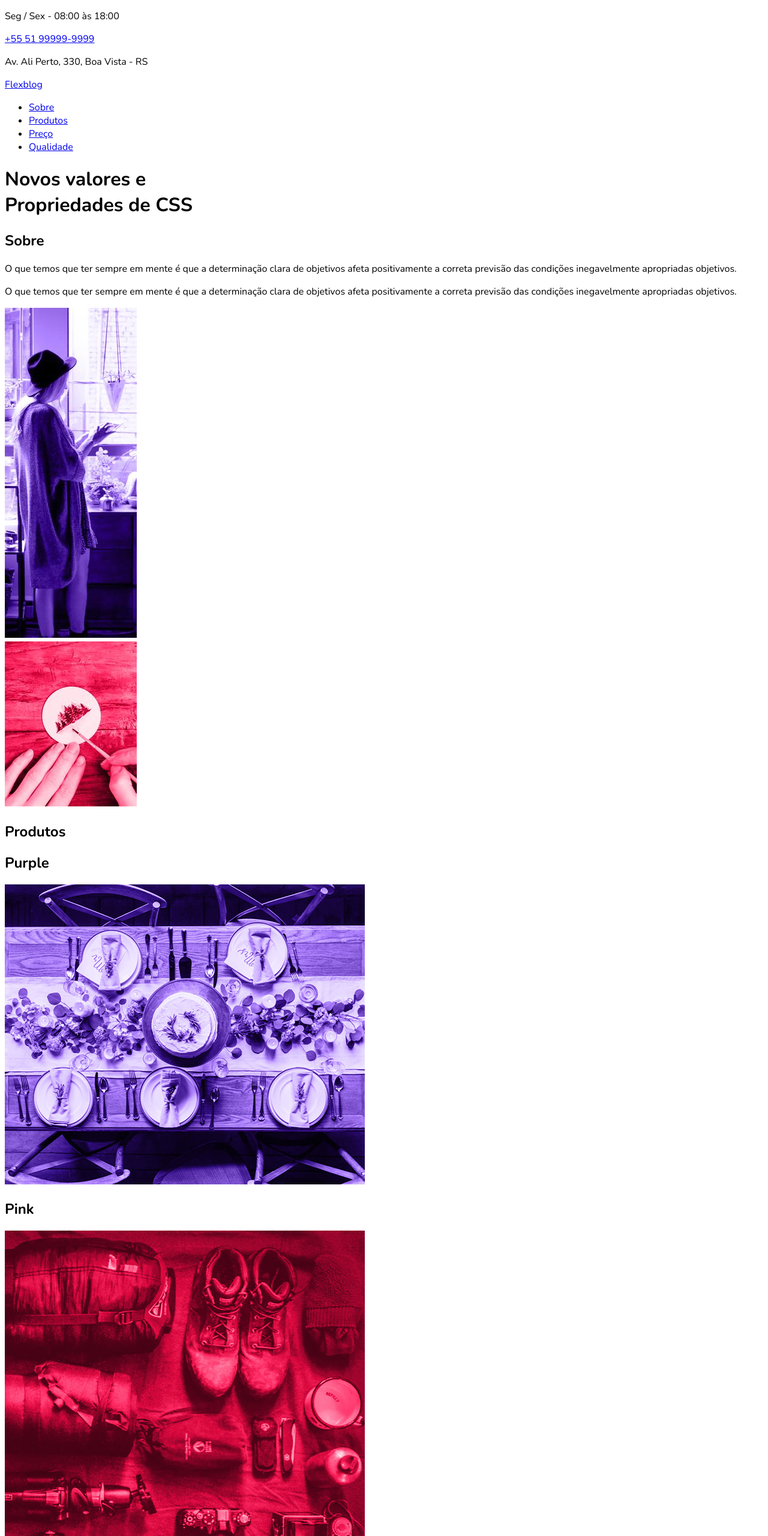
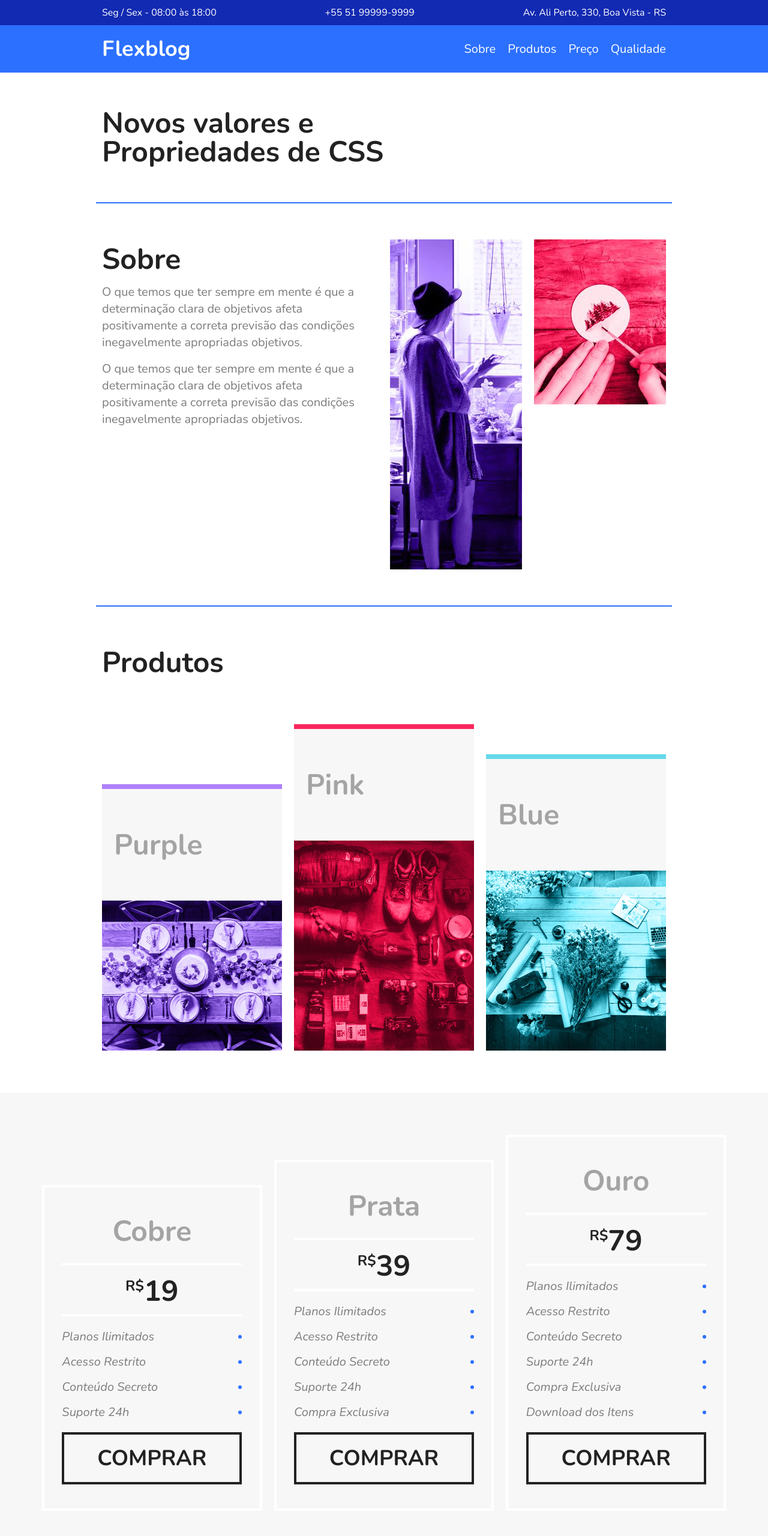
Before and after one commit to FelipeLarsen/Flexblog, a plain HTML site: page index.html in a window 1280 px wide. Shown: the top 2560 px of the page at 60% size. Drawn offline with nearby package versions, Linux system fonts and the light colour scheme.

Commit message:
HTML & CSS

```diff
--- /dev/null
+++ b/css/Footer/footer.css
@@ -0,0 +1,13 @@
+.footer {
+  display: flex;
+  background-color: #2c70ff;
+  height: 200px;
+  align-items: center;
+}
+
+.footer p {
+  flex: 1;
+  text-align: center;
+  font-size: 2.25rem;
+  color: #122ab2;
+}
--- /dev/null
+++ b/css/Global/global.css
@@ -0,0 +1,33 @@
+* {
+  box-sizing: border-box;
+}
+
+body,
+h1,
+h2,
+p,
+ul,
+li,
+a {
+  margin: 0;
+  padding: 0;
+}
+
+body {
+  font-family: Nunito, Helvetica;
+  color: #222222;
+}
+
+ul,
+li {
+  list-style: none;
+}
+
+a {
+  text-decoration: none;
+}
+
+img {
+  display: block;
+  max-width: 100%;
+}
--- /dev/null
+++ b/css/Header/menu.css
@@ -0,0 +1,38 @@
+.menu-bg {
+  background-color: #2c70ff;
+}
+
+.menu {
+  max-width: 960px;
+  margin: 0 auto;
+  padding: 15px 0;
+  display: flex;
+  flex-wrap: wrap;
+  justify-content: space-between;
+  align-items: center;
+}
+
+.menu a {
+  color: #ffffff;
+}
+
+.menu-logo a {
+  font-size: 2.25rem;
+  font-weight: 700;
+  margin: 0 10px;
+}
+
+.menu-nav ul {
+  display: flex;
+  flex-wrap: wrap;
+}
+
+.menu-nav a {
+  font-size: 1.25rem;
+  display: block;
+  padding: 10px;
+}
+
+.menu-nav a:hover {
+  color: #122ab2;
+}
--- /dev/null
+++ b/css/Header/superinfo.css
@@ -0,0 +1,21 @@
+.superinfo-bg {
+  background-color: #122ab2;
+  color: #ffffff;
+}
+
+.superinfo {
+  max-width: 960px;
+  margin: 0 auto;
+  display: flex;
+  justify-content: space-between;
+  flex-wrap: wrap;
+  padding-top: 10px;
+}
+
+.superinfo p {
+  margin: 0 10px 10px 10px;
+}
+
+.superinfo a {
+  color: #ffffff;
+}
--- /dev/null
+++ b/css/Introducao/introducao.css
@@ -0,0 +1,7 @@
+.introducao {
+  font-size: 3rem;
+  line-height: 1;
+  max-width: 960px;
+  margin: 0 auto;
+  padding: 60px 10px;
+}
--- /dev/null
+++ b/css/Newsletter/newsletter.css
@@ -0,0 +1,59 @@
+.newsletter {
+  background-color: #f7f7f7;
+  padding: 60px calc((100% - 960px) / 2);
+  display: flex;
+  flex-wrap: wrap;
+}
+
+.newsletter-info {
+  flex: 1 1 240px;
+  margin: 0 10px;
+}
+
+.newsletter-info h1 {
+  font-size: 3rem;
+  color: #a4a4a4;
+}
+
+.newsletter-info p {
+  font-size: 1.25rem;
+  font-style: italic;
+  max-width: 230px;
+  color: #7c7c7c;
+  margin-bottom: 10px;
+}
+
+.newsletter-form {
+  flex: 2 1 260px;
+  margin: 0 10px;
+  align-self: center;
+  display: flex;
+  flex-wrap: wrap;
+}
+
+.newsletter-form input {
+  flex: 3 1 260px;
+  font-size: 1.25rem;
+  color: #7c7c7c;
+  font-style: italic;
+  font-family: Nunito, Helvetica;
+  border: 4px solid #2c70ff;
+  background: transparent;
+  padding: 15px 10px;
+  margin: 0;
+  border-radius: 0;
+}
+
+.newsletter-form button {
+  flex: 1 1 260px;
+  font-family: Nunito, Helvetica;
+  font-size: 2.25rem;
+  font-weight: 700;
+  text-transform: uppercase;
+  background-color: #2c70ff;
+  color: #ffffff;
+  margin: 0;
+  cursor: pointer;
+  border: none;
+  padding: 15px 10px;
+}
--- /dev/null
+++ b/css/Preco/preco.css
@@ -0,0 +1,74 @@
+.preco {
+  background-color: #f7f7f7;
+  padding: 60px;
+  display: flex;
+  flex-wrap: wrap;
+  align-items: flex-end;
+}
+
+.preco-item {
+  flex: 1 1 260px;
+  border: 4px solid #ffffff;
+  padding: 20px;
+  margin: 10px;
+}
+
+.preco-item h2 {
+  font-size: 3rem;
+  color: #a4a4a4;
+  text-align: center;
+  margin-top: 20px;
+}
+
+.preco-item span {
+  max-width: 300px;
+  margin: 20px auto;
+  display: block;
+  font-size: 3rem;
+  text-align: center;
+  font-weight: 700;
+  padding: 10px 0 5px 0;
+  border-top: 4px solid #ffffff;
+  border-bottom: 4px solid #ffffff;
+}
+
+.preco-item sup {
+  font-size: 1.5rem;
+}
+
+.preco-item ul {
+  max-width: 300px;
+  margin: 20px auto;
+  font-size: 1.25rem;
+  font-style: italic;
+  color: #7c7c7c;
+}
+
+.preco-item li {
+  display: flex;
+  justify-content: space-between;
+  align-items: center;
+  margin-bottom: 15px;
+}
+
+.preco-item li::after {
+  content: "";
+  display: block;
+  width: 6px;
+  height: 6px;
+  background: #2c70ff;
+  border-radius: 50%;
+}
+
+.preco-item a {
+  max-width: 300px;
+  display: block;
+  margin: 20px auto;
+  border: 4px solid;
+  color: #222222;
+  text-transform: uppercase;
+  font-weight: 700;
+  font-size: 2.25rem;
+  padding: 15px 0;
+  text-align: center;
+}
--- /dev/null
+++ b/css/Produtos/produtos.css
@@ -0,0 +1,39 @@
+.produtos {
+  max-width: 960px;
+  margin: 60px auto;
+}
+
+.produtos h1 {
+  font-size: 3rem;
+  margin: 0 10px 60px 10px;
+}
+
+.produtos-container {
+  display: flex;
+  flex-wrap: wrap;
+  align-items: flex-end;
+}
+
+.produtos-item {
+  flex: 1 1 175px;
+  margin: 10px;
+}
+
+.produtos-item h2 {
+  font-size: 3rem;
+  color: #a4a4a4;
+  background-color: #f7f7f7;
+  padding: 60px 20px;
+}
+
+.purple {
+  border-top: 8px solid #ae81ff;
+}
+
+.pink {
+  border-top: 8px solid #f9265e;
+}
+
+.blue {
+  border-top: 8px solid #66d9eb;
+}
--- /dev/null
+++ b/css/Qualidade/qualidade.css
@@ -0,0 +1,43 @@
+.qualidade {
+  max-width: 960px;
+  margin: 60px auto;
+  display: flex;
+  flex-wrap: wrap;
+}
+
+.qualidade-item {
+  flex: 1 1 300px;
+  margin: 20px 10px;
+}
+
+.qualidade-item h2 {
+  font-size: 2.25rem;
+  color: #a4a4a4;
+  margin-bottom: 20px;
+}
+
+.qualidade-item h2::before {
+  content: "";
+  display: inline-block;
+  width: 8px;
+  height: 30px;
+  margin-right: 10px;
+}
+
+.qualidade-item:nth-of-type(3n+1) h2::before {
+  background: #ae81ff;
+}
+
+.qualidade-item:nth-of-type(3n+2) h2::before {
+  background: #f9265e;
+}
+
+.qualidade-item:nth-of-type(3n+3) h2::before {
+  background: #66d9eb;
+}
+
+.qualidade-item p {
+  font-size: 1.25rem;
+  line-height: 1.4;
+  color: #7c7c7c;
+}
--- /dev/null
+++ b/css/Sobre/sobre.css
@@ -0,0 +1,31 @@
+.sobre {
+  border-top: 2px solid #2c70ff;
+  border-bottom: 2px solid #2c70ff;
+  max-width: 960px;
+  margin: 0 auto;
+  padding: 60px 0;
+  display: flex;
+  flex-wrap: wrap;
+}
+
+.sobre-info {
+  flex: 2 1 300px;
+  margin: 0 10px;
+}
+
+.sobre-info h1 {
+  font-size: 3rem;
+  margin-bottom: 0.5rem;
+}
+
+.sobre-info p {
+  font-size: 1.25rem;
+  line-height: 1.4;
+  margin-bottom: 1rem;
+  color: #7c7c7c;
+}
+
+.sobre img {
+  flex: 1 1 160px;
+  margin: 0 10px;
+}
--- a/css/style.css
+++ b/css/style.css
@@ -1,3 +1,27 @@
-body {
-  font-family: Nunito;
-}
+/* GLOBAL */
+@import './Global/global.css';
+
+/* HEADER */
+@import './Header/superinfo.css';
+@import './Header/menu.css';
+
+/* INTRODUCAO */
+@import './Introducao/introducao.css';
+
+/* SOBRE */
+@import './Sobre/sobre.css';
+
+/* PRODUTOS */
+@import './Produtos/produtos.css';
+
+/* PRECO */
+@import './Preco/preco.css';
+
+/* QUALIDADE */
+@import './Qualidade/qualidade.css';
+
+/* NEWSLETTER */
+@import './Newsletter/newsletter.css';
+
+/* FOOTER */
+@import './Footer/footer.css';
--- a/index.html
+++ b/index.html
@@ -30,7 +30,7 @@
       <div class="menu-logo">
         <a href="#">Flexblog</a>
       </div>
-      <nav>
+      <nav class="menu-nav">
         <ul>
           <li><a href="#sobre">Sobre</a></li>
           <li><a href="#produtos">Produtos</a></li>
@@ -68,14 +68,12 @@
         <h2>Purple</h2>
         <img src="./img/produtos1.jpg" alt="Produtos 1">
       </div>
-    </div>
-    <div class="produtos-container">
+
       <div class="produtos-item pink">
         <h2>Pink</h2>
         <img src="./img/produtos2.jpg" alt="Produtos 2">
       </div>
-    </div>
-    <div class="produtos-container">
+
       <div class="produtos-item blue">
         <h2>Blue</h2>
         <img src="./img/produtos3.jpg" alt="Produtos 3">
```
